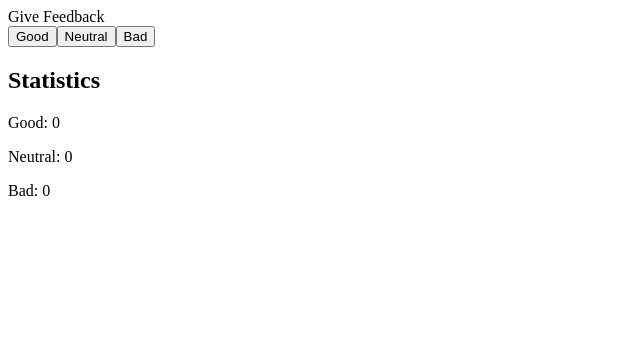
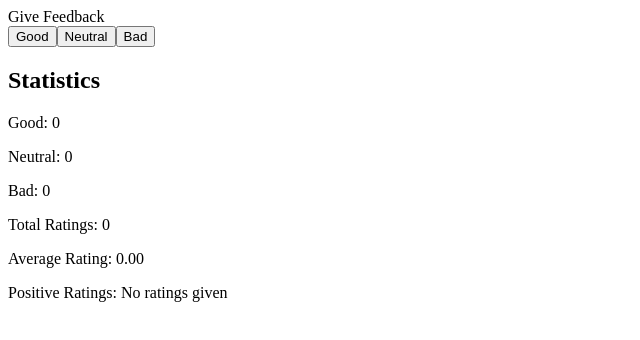
Before and after one commit to Carson-Haskell/full-stack-open, a React (Create React App) app in the folder submissions/part-1/unicafe/: page / in a window 1280 px wide. Shown: the top 340 px of the page, without its empty margins (0-640 px from the left). Built offline with nearby package versions, Linux system fonts and the light colour scheme.

Commit message:
complete exercise 1.7

```diff
--- a/submissions/part-1/unicafe/src/App.js
+++ b/submissions/part-1/unicafe/src/App.js
@@ -8,6 +8,10 @@ function App() {
   const [neutral, setNeutral] = useState(0);
   const [bad, setBad] = useState(0);
 
+  const total = good + neutral + bad;
+  const average = total / 3;
+  const positiveFeedback = (good / (total - neutral)) * 100;
+
   return (
     <div>
       Give Feedback
@@ -15,7 +19,14 @@ function App() {
       <Button handleClick={() => setGood(good + 1)} text="Good" />
       <Button handleClick={() => setNeutral(neutral + 1)} text="Neutral" />
       <Button handleClick={() => setBad(bad + 1)} text="Bad" />
-      <Statistics good={good} neutral={neutral} bad={bad} />
+      <Statistics
+        good={good}
+        neutral={neutral}
+        bad={bad}
+        total={total}
+        average={average}
+        positiveFeedback={positiveFeedback}
+      />
     </div>
   );
 }
--- a/submissions/part-1/unicafe/src/Statistics.jsx
+++ b/submissions/part-1/unicafe/src/Statistics.jsx
@@ -1,10 +1,25 @@
-const Statistics = ({ good, neutral, bad }) => {
+const Statistics = ({
+  good,
+  neutral,
+  bad,
+  total,
+  average,
+  positiveFeedback,
+}) => {
   return (
     <>
       <h2>Statistics</h2>
       <p>Good: {good}</p>
       <p>Neutral: {neutral}</p>
       <p>Bad: {bad}</p>
+      <p>Total Ratings: {total}</p>
+      <p>Average Rating: {average.toFixed(2)}</p>
+      <p>
+        Positive Ratings:{" "}
+        {positiveFeedback > 0
+          ? `${positiveFeedback.toFixed(2)}%`
+          : "No ratings given"}
+      </p>
     </>
   );
 };
```
